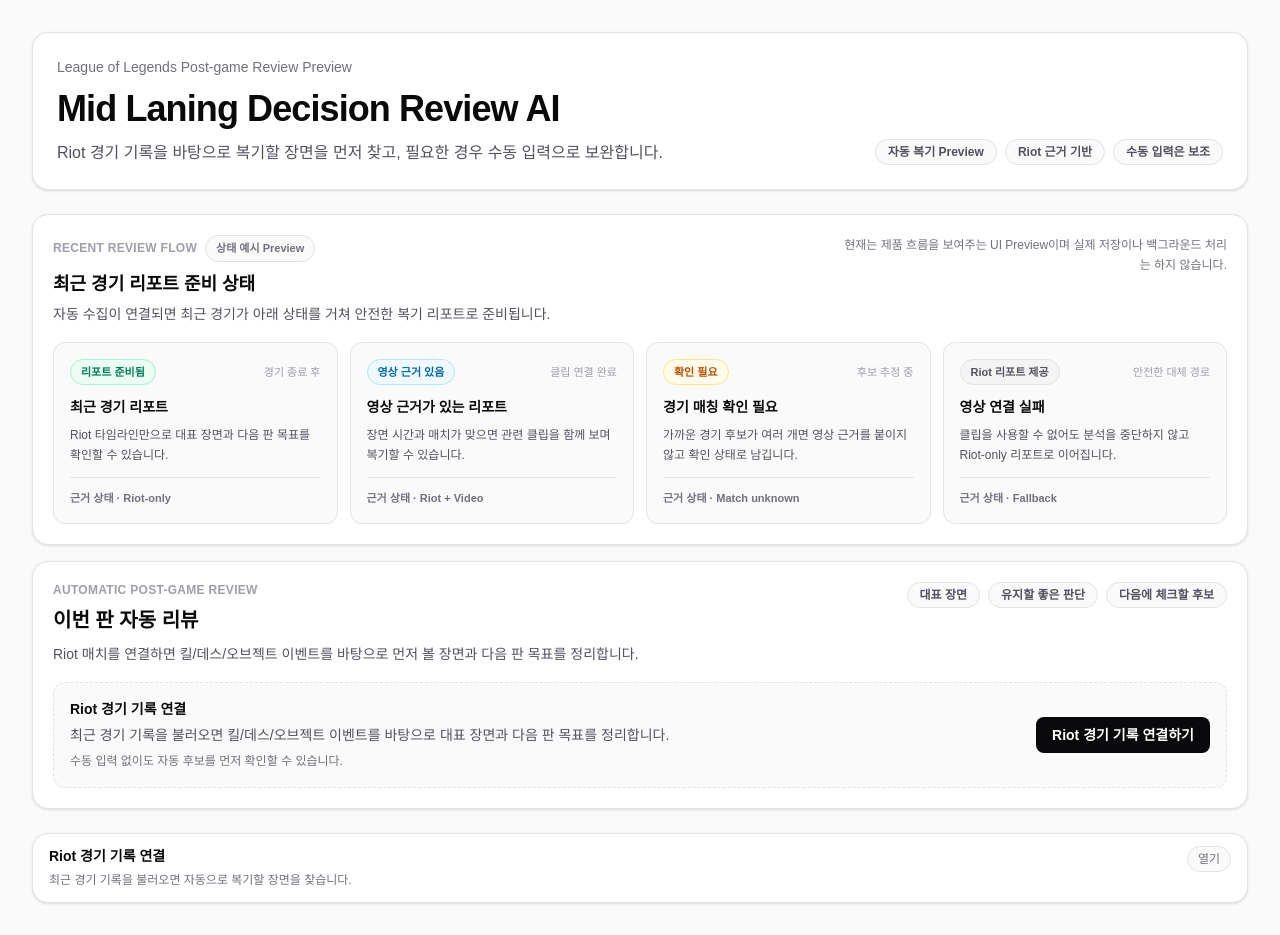
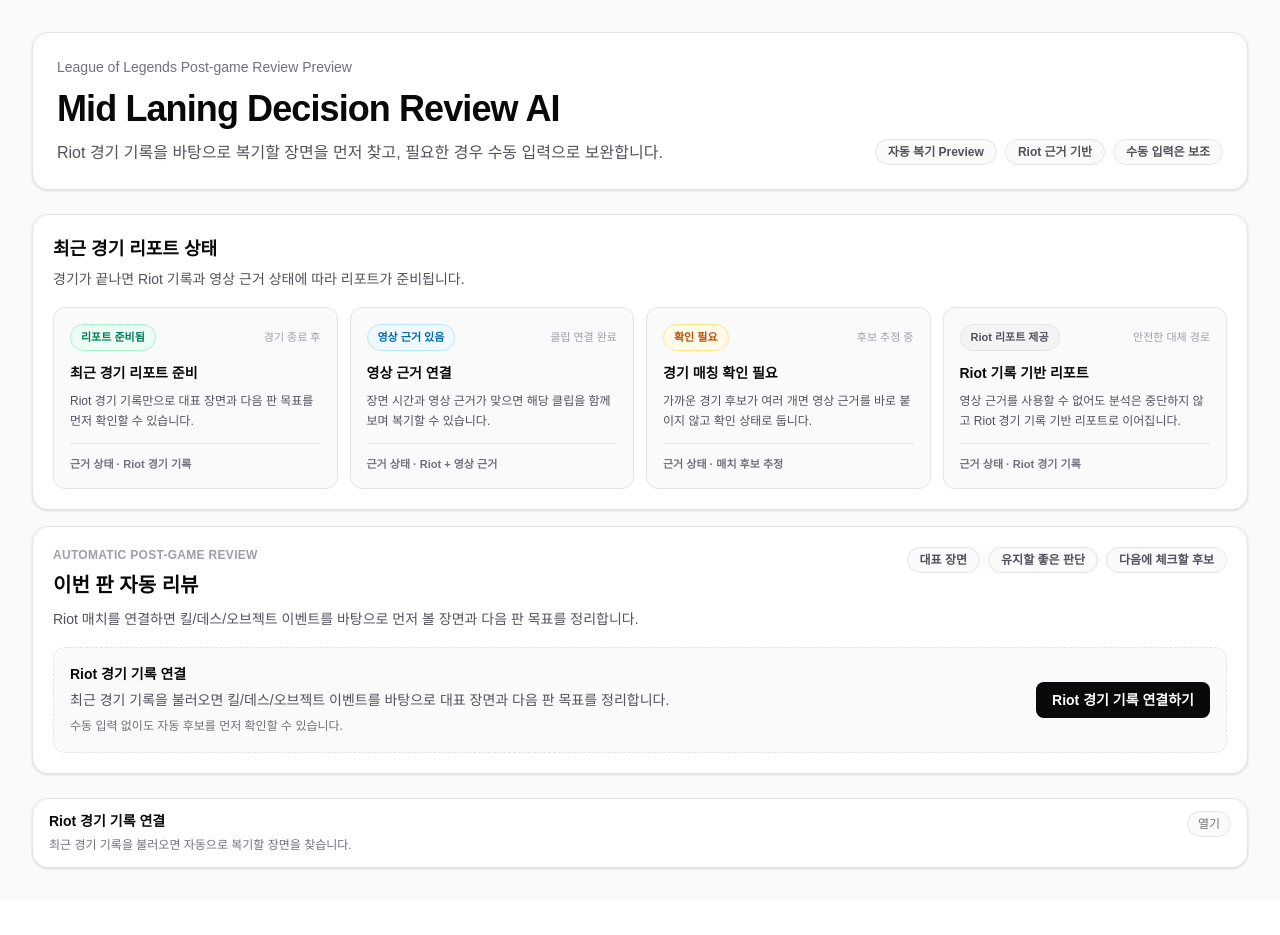
Before and after one commit to a01030704572-bit/mid-laning-death-review-ai, a Next.js app: page / in a window 1280 px wide. After the commit the page ends 900 px from the top, so only its background shows below. Built offline with nearby package versions, Linux system fonts and the light colour scheme.

Commit message:
Add review readiness preview model

```diff
--- a/components/RecentReviewFlowPreview.tsx
+++ b/components/RecentReviewFlowPreview.tsx
@@ -1,119 +1,54 @@
-type ReviewFlowStatus =
-  | "riot_ready"
-  | "video_ready"
-  | "match_unknown"
-  | "riot_fallback";
+import { getReviewReadinessPreviewCards } from "@/lib/reviewReadinessPreview";
+import type { ReviewReadinessStatus } from "@/types/reviewReadiness";
 
-type ReviewFlowPreviewItem = {
-  id: string;
-  title: string;
-  timeLabel: string;
-  status: ReviewFlowStatus;
-  statusLabel: string;
-  description: string;
-  evidenceLabel: string;
-};
-
-const previewItems: ReviewFlowPreviewItem[] = [
-  {
-    id: "riot-ready",
-    title: "최근 경기 리포트",
-    timeLabel: "경기 종료 후",
-    status: "riot_ready",
-    statusLabel: "리포트 준비됨",
-    description:
-      "Riot 타임라인만으로 대표 장면과 다음 판 목표를 확인할 수 있습니다.",
-    evidenceLabel: "Riot-only",
-  },
-  {
-    id: "video-ready",
-    title: "영상 근거가 있는 리포트",
-    timeLabel: "클립 연결 완료",
-    status: "video_ready",
-    statusLabel: "영상 근거 있음",
-    description:
-      "장면 시간과 매치가 맞으면 관련 클립을 함께 보며 복기할 수 있습니다.",
-    evidenceLabel: "Riot + Video",
-  },
-  {
-    id: "match-unknown",
-    title: "경기 매칭 확인 필요",
-    timeLabel: "후보 추정 중",
-    status: "match_unknown",
-    statusLabel: "확인 필요",
-    description:
-      "가까운 경기 후보가 여러 개면 영상 근거를 붙이지 않고 확인 상태로 남깁니다.",
-    evidenceLabel: "Match unknown",
-  },
-  {
-    id: "riot-fallback",
-    title: "영상 연결 실패",
-    timeLabel: "안전한 대체 경로",
-    status: "riot_fallback",
-    statusLabel: "Riot 리포트 제공",
-    description:
-      "클립을 사용할 수 없어도 분석을 중단하지 않고 Riot-only 리포트로 이어집니다.",
-    evidenceLabel: "Fallback",
-  },
-];
-
-const statusStyles: Record<ReviewFlowStatus, string> = {
+const statusStyles: Record<ReviewReadinessStatus, string> = {
   riot_ready: "border-emerald-200 bg-emerald-50 text-emerald-700",
   video_ready: "border-sky-200 bg-sky-50 text-sky-700",
-  match_unknown: "border-amber-200 bg-amber-50 text-amber-700",
+  match_inference_needed: "border-amber-200 bg-amber-50 text-amber-700",
   riot_fallback: "border-zinc-200 bg-zinc-100 text-zinc-600",
 };
 
 export default function RecentReviewFlowPreview() {
+  const readinessCards = getReviewReadinessPreviewCards();
+
   return (
     <section className="rounded-2xl border border-zinc-200 bg-white p-5 shadow-sm">
       <div className="flex flex-col gap-3 sm:flex-row sm:items-start sm:justify-between">
         <div>
-          <div className="flex flex-wrap items-center gap-2">
-            <p className="text-xs font-semibold uppercase tracking-wide text-zinc-400">
-              Recent Review Flow
-            </p>
-            <span className="rounded-full border border-zinc-200 bg-zinc-50 px-2.5 py-1 text-[11px] font-semibold text-zinc-500">
-              상태 예시 Preview
-            </span>
-          </div>
-          <h2 className="mt-2 text-lg font-bold text-zinc-950">
-            최근 경기 리포트 준비 상태
+          <h2 className="text-lg font-bold text-zinc-950">
+            최근 경기 리포트 상태
           </h2>
           <p className="mt-1 max-w-3xl text-sm leading-6 text-zinc-600">
-            자동 수집이 연결되면 최근 경기가 아래 상태를 거쳐 안전한 복기 리포트로 준비됩니다.
+            경기가 끝나면 Riot 기록과 영상 근거 상태에 따라 리포트가 준비됩니다.
           </p>
         </div>
-        <p className="max-w-sm text-xs leading-5 text-zinc-500 sm:text-right">
-          현재는 제품 흐름을 보여주는 UI Preview이며 실제 저장이나 백그라운드 처리는 하지 않습니다.
-        </p>
       </div>
 
       <div className="mt-4 grid gap-3 md:grid-cols-2 xl:grid-cols-4">
-        {previewItems.map((item) => (
+        {readinessCards.map((card) => (
           <article
-            key={item.id}
+            key={card.id}
             className="flex h-full flex-col rounded-xl border border-zinc-200 bg-zinc-50 p-4"
           >
             <div className="flex flex-wrap items-center justify-between gap-2">
               <span
-                className={`rounded-full border px-2.5 py-1 text-[11px] font-bold ${statusStyles[item.status]}`}
+                className={`rounded-full border px-2.5 py-1 text-[11px] font-bold ${statusStyles[card.id]}`}
               >
-                {item.statusLabel}
+                {card.statusLabelKo}
               </span>
               <span className="text-[11px] font-medium text-zinc-400">
-                {item.timeLabel}
+                {card.eyebrowKo}
               </span>
             </div>
 
             <h3 className="mt-3 text-sm font-bold text-zinc-950">
-              {item.title}
+              {card.titleKo}
             </h3>
             <p className="mt-2 flex-1 text-xs leading-5 text-zinc-600">
-              {item.description}
+              {card.descriptionKo}
             </p>
             <p className="mt-3 border-t border-zinc-200 pt-3 text-[11px] font-semibold text-zinc-500">
-              근거 상태 · {item.evidenceLabel}
+              근거 상태 · {card.evidenceLabelKo}
             </p>
           </article>
         ))}
--- /dev/null
+++ b/lib/reviewReadinessPreview.ts
@@ -0,0 +1,53 @@
+import type { ReviewReadinessCard } from "@/types/reviewReadiness";
+
+export function getReviewReadinessPreviewCards(): ReviewReadinessCard[] {
+  return [
+    {
+      id: "riot_ready",
+      titleKo: "최근 경기 리포트 준비",
+      eyebrowKo: "경기 종료 후",
+      source: "riot",
+      statusLabelKo: "리포트 준비됨",
+      descriptionKo:
+        "Riot 경기 기록만으로 대표 장면과 다음 판 목표를 먼저 확인할 수 있습니다.",
+      evidenceLabelKo: "Riot 경기 기록",
+      ctaKo: "리포트 확인",
+      isActionable: true,
+    },
+    {
+      id: "video_ready",
+      titleKo: "영상 근거 연결",
+      eyebrowKo: "클립 연결 완료",
+      source: "riot_video",
+      statusLabelKo: "영상 근거 있음",
+      descriptionKo:
+        "장면 시간과 영상 근거가 맞으면 해당 클립을 함께 보며 복기할 수 있습니다.",
+      evidenceLabelKo: "Riot + 영상 근거",
+      ctaKo: "영상 근거 확인",
+      isActionable: true,
+    },
+    {
+      id: "match_inference_needed",
+      titleKo: "경기 매칭 확인 필요",
+      eyebrowKo: "후보 추정 중",
+      source: "overwolf_inference",
+      statusLabelKo: "확인 필요",
+      descriptionKo:
+        "가까운 경기 후보가 여러 개면 영상 근거를 바로 붙이지 않고 확인 상태로 둡니다.",
+      evidenceLabelKo: "매치 후보 추정",
+      ctaKo: "매치 후보 확인",
+      isActionable: true,
+    },
+    {
+      id: "riot_fallback",
+      titleKo: "Riot 기록 기반 리포트",
+      eyebrowKo: "안전한 대체 경로",
+      source: "fallback",
+      statusLabelKo: "Riot 리포트 제공",
+      descriptionKo:
+        "영상 근거를 사용할 수 없어도 분석은 중단하지 않고 Riot 경기 기록 기반 리포트로 이어집니다.",
+      evidenceLabelKo: "Riot 경기 기록",
+      isActionable: false,
+    },
+  ];
+}
--- a/package.json
+++ b/package.json
@@ -7,7 +7,7 @@
     "build": "next build",
     "start": "next start",
     "lint": "eslint",
-    "test:fixtures": "node --test tests/decisionEngine.fixtures.test.cjs tests/habitPatternAnalyzer.fixtures.test.cjs tests/aiProvider.fixtures.test.cjs tests/riotTimeline.fixtures.test.cjs tests/evidencePackage.fixtures.test.cjs tests/reviewEvidenceMetadata.fixtures.test.cjs tests/coachingMetrics.fixtures.test.cjs tests/sceneCandidateMapper.fixtures.test.cjs tests/autoSceneExtractor.fixtures.test.cjs tests/riotIdentityContext.fixtures.test.cjs tests/similarSceneGrouping.fixtures.test.cjs tests/tierAwarePatternCriteria.fixtures.test.cjs tests/eliminationPatternAnalyzer.fixtures.test.cjs tests/repeatedPatternPreviewFixture.fixtures.test.cjs tests/reviewInsightSummary.fixtures.test.cjs tests/sceneReviewSourceSummary.fixtures.test.cjs tests/postGameSummary.fixtures.test.cjs tests/championKnowledge.fixtures.test.cjs tests/videoDraftToReviewFormPatch.fixtures.test.cjs tests/videoDraftVerification.fixtures.test.cjs tests/riotRecentMatchLookup.fixtures.test.cjs tests/reviewRequestPayload.fixtures.test.cjs tests/matchSceneRanker.fixtures.test.cjs tests/matchReviewRoute.fixtures.test.cjs tests/overwolfAlignment.fixtures.test.cjs tests/overwolfCaptureMapper.fixtures.test.cjs tests/overwolfSceneEvidenceAttacher.fixtures.test.cjs tests/overwolfCaptureValidation.fixtures.test.cjs tests/overwolfMatchInference.fixtures.test.cjs"
+    "test:fixtures": "node --test tests/decisionEngine.fixtures.test.cjs tests/habitPatternAnalyzer.fixtures.test.cjs tests/aiProvider.fixtures.test.cjs tests/riotTimeline.fixtures.test.cjs tests/evidencePackage.fixtures.test.cjs tests/reviewEvidenceMetadata.fixtures.test.cjs tests/coachingMetrics.fixtures.test.cjs tests/sceneCandidateMapper.fixtures.test.cjs tests/autoSceneExtractor.fixtures.test.cjs tests/riotIdentityContext.fixtures.test.cjs tests/similarSceneGrouping.fixtures.test.cjs tests/tierAwarePatternCriteria.fixtures.test.cjs tests/eliminationPatternAnalyzer.fixtures.test.cjs tests/repeatedPatternPreviewFixture.fixtures.test.cjs tests/reviewInsightSummary.fixtures.test.cjs tests/sceneReviewSourceSummary.fixtures.test.cjs tests/postGameSummary.fixtures.test.cjs tests/championKnowledge.fixtures.test.cjs tests/videoDraftToReviewFormPatch.fixtures.test.cjs tests/videoDraftVerification.fixtures.test.cjs tests/riotRecentMatchLookup.fixtures.test.cjs tests/reviewRequestPayload.fixtures.test.cjs tests/matchSceneRanker.fixtures.test.cjs tests/matchReviewRoute.fixtures.test.cjs tests/overwolfAlignment.fixtures.test.cjs tests/overwolfCaptureMapper.fixtures.test.cjs tests/overwolfSceneEvidenceAttacher.fixtures.test.cjs tests/overwolfCaptureValidation.fixtures.test.cjs tests/overwolfMatchInference.fixtures.test.cjs tests/reviewReadinessPreview.fixtures.test.cjs"
   },
   "dependencies": {
     "@google/genai": "^2.6.0",
--- /dev/null
+++ b/types/reviewReadiness.ts
@@ -0,0 +1,23 @@
+export type ReviewReadinessStatus =
+  | "riot_ready"
+  | "video_ready"
+  | "match_inference_needed"
+  | "riot_fallback";
+
+export type ReviewReadinessSource =
+  | "riot"
+  | "riot_video"
+  | "overwolf_inference"
+  | "fallback";
+
+export type ReviewReadinessCard = {
+  id: ReviewReadinessStatus;
+  titleKo: string;
+  eyebrowKo: string;
+  source: ReviewReadinessSource;
+  statusLabelKo: string;
+  descriptionKo: string;
+  evidenceLabelKo: string;
+  ctaKo?: string;
+  isActionable: boolean;
+};
```
Also changed, not shown: 1 other file (tests, documents, lock files or other folders).
